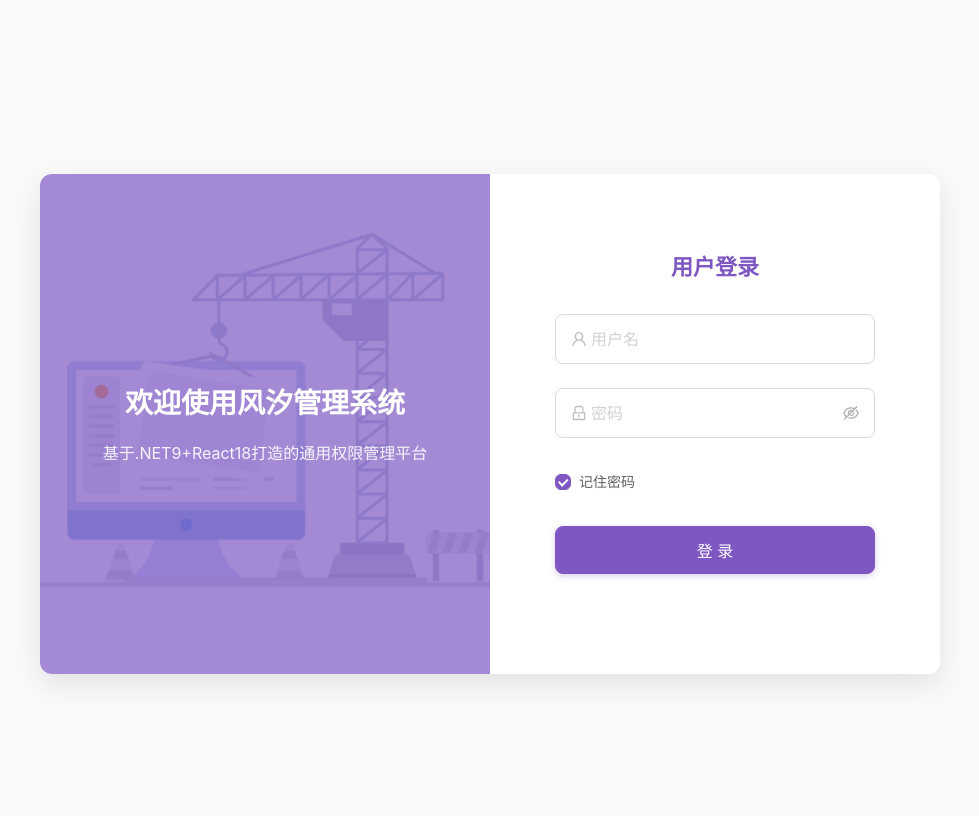
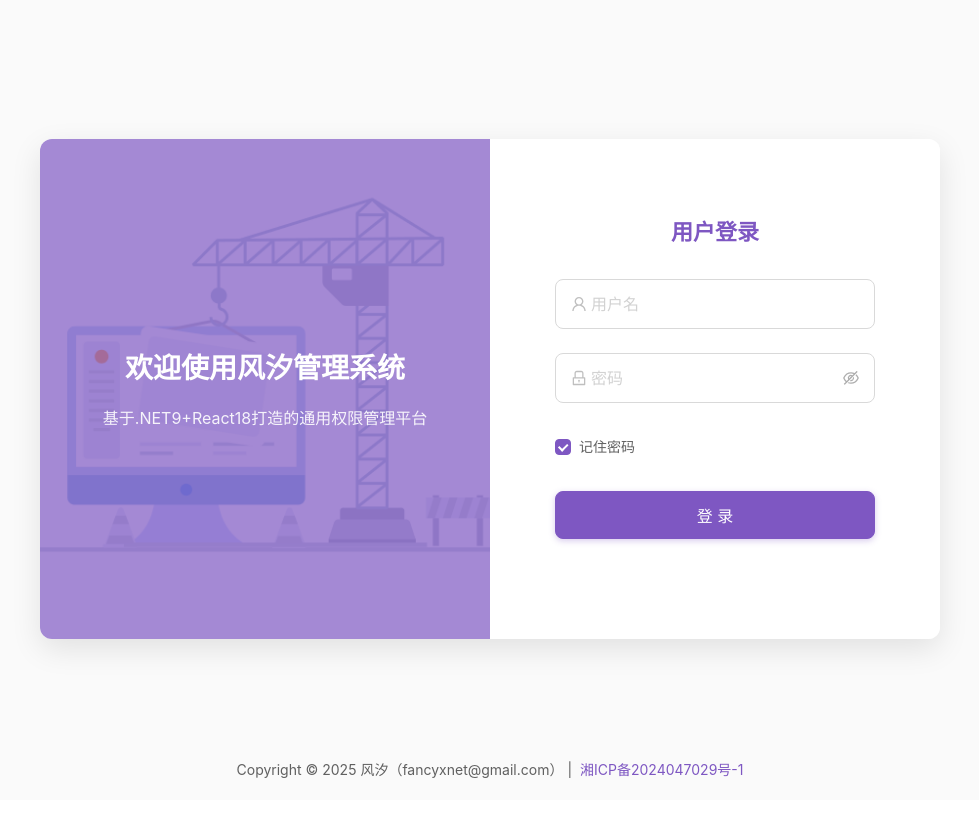
Before and after one commit to letu-ai/letu, a React (Vite) app in the folder fancyx-web/: page /auth/login in a window 1280 px wide. Shown: the top 816 px of the page, without its empty margins (150-1129 px from the left). Built offline with nearby package versions, Linux system fonts and the light colour scheme.

Commit message:
style:首页去除滚动,增加备案号

```diff
--- a/fancyx-web/src/pages/auth/login.tsx
+++ b/fancyx-web/src/pages/auth/login.tsx
@@ -1,4 +1,4 @@
-import { Card, Form, Input, Button, Checkbox, ConfigProvider } from 'antd';
+import { Card, Form, Input, Button, Checkbox } from 'antd';
 import { UserOutlined, LockOutlined } from '@ant-design/icons';
 import './style/login.scss';
 import { type LoginDto } from '@/api/auth.ts';
@@ -25,15 +25,8 @@ const LoginPage = () => {
   };
 
   return (
-    <ConfigProvider
-      theme={{
-        token: {
-          colorPrimary: '#7E57C2',
-          borderRadius: 8,
-        },
-      }}
-    >
-      <div className="login-container">
+    <div className="login-container">
+      <div className="login-container-main">
         <Card className="login-card" variant="borderless">
           <div className="login-layout">
             {/* 左侧背景图 */}
@@ -74,8 +67,15 @@ const LoginPage = () => {
             </div>
           </div>
         </Card>
+
+        <div className="login-footer">
+          Copyright © {new Date().getFullYear()} 风汐（fancyxnet@gmail.com） |
+          <a href="http://beian.miit.gov.cn" target="_blank" rel="noopener noreferrer" style={{ marginLeft: '8px' }}>
+            湘ICP备2024047029号-1
+          </a>
+        </div>
       </div>
-    </ConfigProvider>
+    </div>
   );
 };
 
--- a/fancyx-web/src/pages/auth/style/login.scss
+++ b/fancyx-web/src/pages/auth/style/login.scss
@@ -7,8 +7,11 @@ $bg-color: #F5F3FF;
   display: flex;
   justify-content: center;
   align-items: center;
-  min-height: 100vh;
   background-color: #fafafa;
+  height: 100dvh;
+  box-sizing: border-box;
+
+  .login-container-main {
     padding: 24px;
 
     .login-card {
@@ -142,4 +145,11 @@ $bg-color: #F5F3FF;
         }
       }
     }
+
+    .login-footer {
+      text-align: center;
+      position: relative;
+      top: 120px;
     }
+  }
+}
```
Lines whose indentation alone changed are shown as unchanged.
